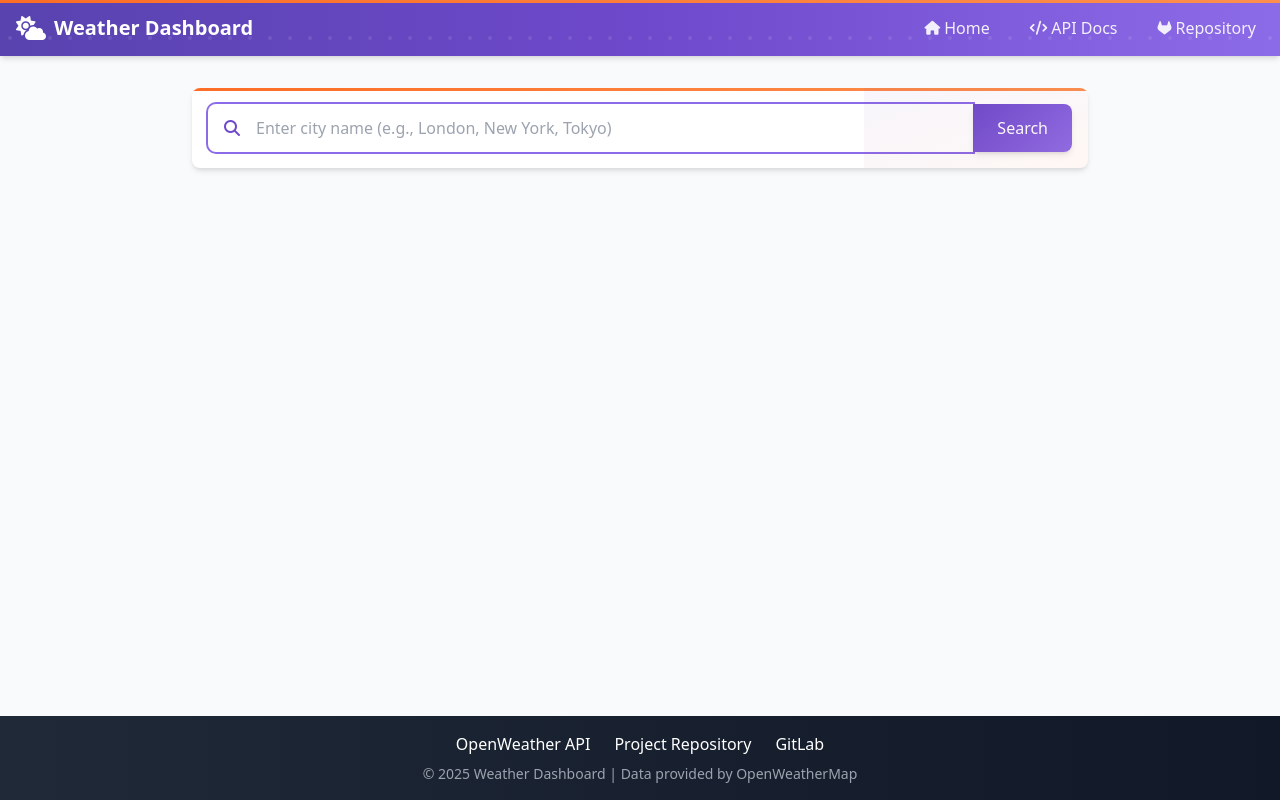
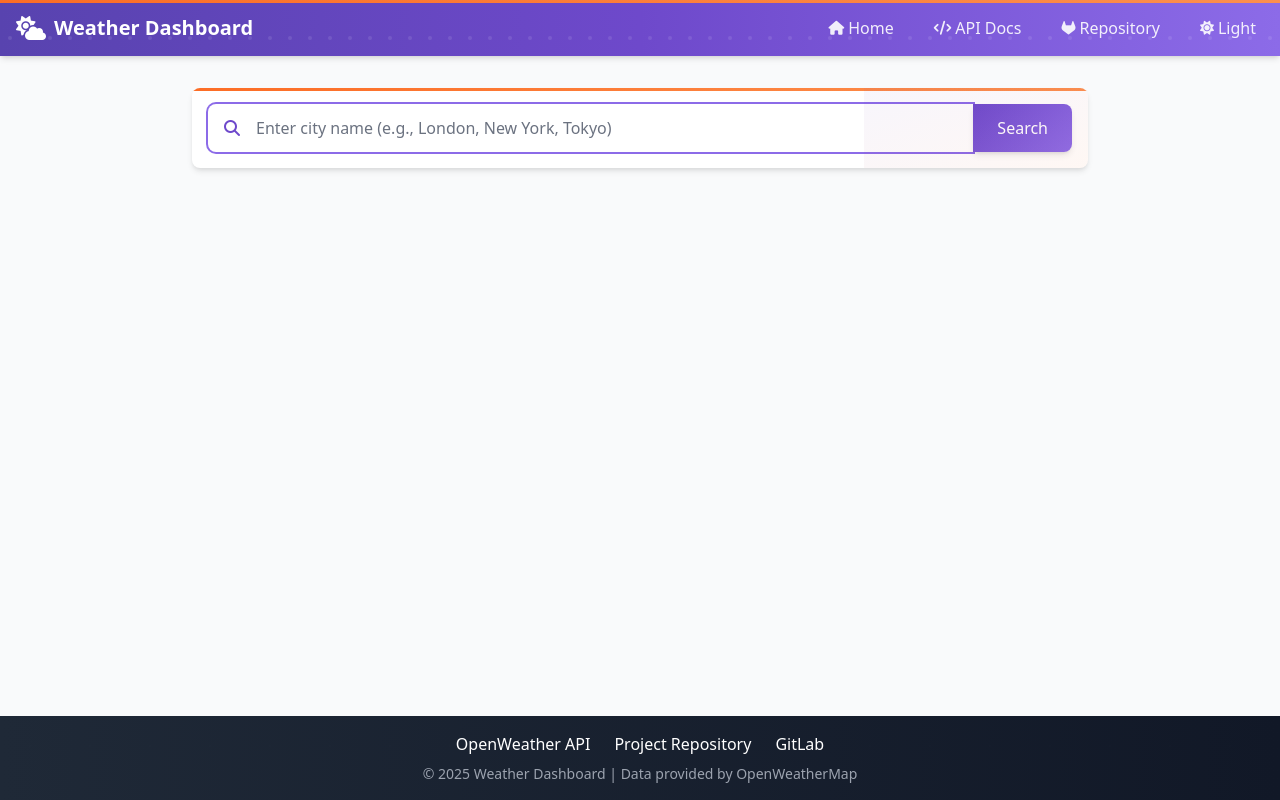
Before and after one commit to sugaroverflow/weather-app-test, a Flask app: page / in a window 1280 px wide. Run offline with Flask 2, Linux system fonts and the light colour scheme; some libraries are stand-ins or nearby versions.

Commit message:
adding dark mode toggle.

```diff
--- a/static/js/weather.js
+++ b/static/js/weather.js
@@ -9,6 +9,11 @@ document.addEventListener('DOMContentLoaded', function () {
     const cityInput = document.getElementById('city-input');
     const weatherInfo = document.getElementById('weather-info');
     const errorMessage = document.getElementById('error-message');
+
+    // Theme toggle elements
+    const themeToggle = document.getElementById('theme-toggle');
+    const themeIcon = document.getElementById('theme-icon');
+    const themeText = document.getElementById('theme-text');
 
     // Elements for weather data
     const cityName = document.getElementById('city-name');
@@ -36,6 +41,44 @@ document.addEventListener('DOMContentLoaded', function () {
 
     // Element for forecast data
     const forecastContainer = document.getElementById('forecast-container');
+
+    /**
+     * Theme management functions
+     */
+    function initTheme() {
+        const savedTheme = localStorage.getItem('theme') || 'light';
+        setTheme(savedTheme);
+    }
+
+    function setTheme(theme) {
+        const html = document.documentElement;
+
+        if (theme === 'dark') {
+            html.classList.remove('light');
+            html.classList.add('dark');
+            themeIcon.className = 'fas fa-moon text-sm';
+            themeText.textContent = 'Dark';
+        } else {
+            html.classList.remove('dark');
+            html.classList.add('light');
+            themeIcon.className = 'fas fa-sun text-sm';
+            themeText.textContent = 'Light';
+        }
+
+        localStorage.setItem('theme', theme);
+    }
+
+    function toggleTheme() {
+        const currentTheme = localStorage.getItem('theme') || 'light';
+        const newTheme = currentTheme === 'light' ? 'dark' : 'light';
+        setTheme(newTheme);
+    }
+
+    // Initialize theme
+    initTheme();
+
+    // Theme toggle event listener
+    themeToggle.addEventListener('click', toggleTheme);
 
     /**
      * Format date from Unix timestamp
@@ -240,7 +283,7 @@ document.addEventListener('DOMContentLoaded', function () {
             console.error('Error fetching forecast:', error);
             forecastContainer.innerHTML = `
                 <div class="col-span-5 text-center py-4">
-                    <p class="text-gray-600">Forecast data could not be loaded.</p>
+                    <p class="text-gray-600 dark:text-gray-300">Forecast data could not be loaded.</p>
                 </div>
             `;
         }
@@ -253,20 +296,20 @@ document.addEventListener('DOMContentLoaded', function () {
      */
     function createForecastCard(day) {
         const card = document.createElement('div');
-        card.className = 'bg-white rounded-lg shadow-sm border border-gray-100 p-4 text-center transition-all hover:shadow-card-hover accent-line-top';
+        card.className = 'bg-white dark:bg-gray-800 rounded-lg shadow-sm dark:shadow-card-dark border border-gray-100 dark:border-gray-600 p-4 text-center transition-all hover:shadow-card-hover dark:hover:shadow-card-hover-dark accent-line-top';
 
         const formattedDate = formatDateString(day.date);
 
         card.innerHTML = `
-            <h4 class="font-medium text-primary-dark mb-2">${formattedDate}</h4>
+            <h4 class="font-medium text-primary-dark dark:text-white mb-2">${formattedDate}</h4>
             <div class="flex justify-center mb-1">
                 <img src="https://openweathermap.org/img/wn/${day.weather.icon}@2x.png"
                      alt="${day.weather.description}"
                      class="w-16 h-16">
             </div>
-            <p class="text-lg font-semibold text-primary-dark mb-1">${Math.round(day.temp)}°C</p>
-            <p class="text-sm text-gray-600 capitalize mb-2">${day.weather.description}</p>
-            <div class="flex justify-between text-xs text-gray-500 mt-2">
+            <p class="text-lg font-semibold text-primary-dark dark:text-white mb-1">${Math.round(day.temp)}°C</p>
+            <p class="text-sm text-gray-600 dark:text-gray-300 capitalize mb-2">${day.weather.description}</p>
+            <div class="flex justify-between text-xs text-gray-500 dark:text-gray-400 mt-2">
                 <span><i class="fas fa-tint mr-1"></i> ${day.humidity}%</span>
                 <span><i class="fas fa-wind mr-1"></i> ${day.wind_speed} m/s</span>
             </div>
--- a/templates/index.html
+++ b/templates/index.html
@@ -1,5 +1,5 @@
 <!DOCTYPE html>
-<html lang="en">
+<html lang="en" class="light">
 
 <head>
     <meta charset="UTF-8">
@@ -9,6 +9,7 @@
     <script src="https://cdn.tailwindcss.com"></script>
     <script>
         tailwind.config = {
+            darkMode: 'class',
             theme: {
                 extend: {
                     colors: {
@@ -29,6 +30,8 @@
                     boxShadow: {
                         card: '0 4px 6px -1px rgba(0, 0, 0, 0.1), 0 2px 4px -1px rgba(0, 0, 0, 0.06)',
                         'card-hover': '0 10px 15px -3px rgba(0, 0, 0, 0.1), 0 4px 6px -2px rgba(0, 0, 0, 0.05)',
+                        'card-dark': '0 4px 6px -1px rgba(0, 0, 0, 0.3), 0 2px 4px -1px rgba(0, 0, 0, 0.2)',
+                        'card-hover-dark': '0 10px 15px -3px rgba(0, 0, 0, 0.4), 0 4px 6px -2px rgba(0, 0, 0, 0.3)',
                     },
                     backgroundImage: {
                         'gradient-primary': 'linear-gradient(135deg, #6e49cb, #8c6be8)',
@@ -68,10 +71,15 @@
             width: 3px;
             background: linear-gradient(to bottom, #fc6d26, #fd8f4d);
         }
+
+        /* Dark mode transitions */
+        * {
+            transition: background-color 0.3s ease, color 0.3s ease, border-color 0.3s ease;
+        }
     </style>
 </head>
 
-<body class="min-h-screen bg-gray-50 flex flex-col">
+<body class="min-h-screen bg-gray-50 dark:bg-gray-900 flex flex-col">
     <!-- Header -->
     <header class="bg-gradient-header text-white shadow-md relative overflow-hidden accent-line-top">
         <div
@@ -83,7 +91,7 @@
                 <h1 class="text-xl font-semibold">Weather Dashboard</h1>
             </div>
             <nav>
-                <ul class="flex space-x-6">
+                <ul class="flex space-x-6 items-center">
                     <li><a href="#"
                             class="hover:text-white hover:opacity-100 opacity-90 flex items-center gap-1 transition-all duration-200 py-1 px-2 rounded-md hover:bg-white/10"><i
                                 class="fas fa-home text-sm"></i> Home</a></li>
@@ -93,6 +101,13 @@
                     <li><a href="https://gitlab.com/gitlab-da/sugaroverflow/weather-app" target="_blank"
                             class="hover:text-white hover:opacity-100 opacity-90 flex items-center gap-1 transition-all duration-200 py-1 px-2 rounded-md hover:bg-white/10"><i
                                 class="fab fa-gitlab text-sm"></i> Repository</a></li>
+                    <li>
+                        <button id="theme-toggle"
+                                class="hover:text-white hover:opacity-100 opacity-90 flex items-center gap-1 transition-all duration-200 py-1 px-2 rounded-md hover:bg-white/10">
+                            <i class="fas fa-sun text-sm" id="theme-icon"></i>
+                            <span id="theme-text">Light</span>
+                        </button>
+                    </li>
                 </ul>
             </nav>
         </div>
@@ -102,12 +117,12 @@
     <main class="flex-grow container mx-auto px-4 py-8">
         <!-- Search Section -->
         <div class="mb-8 max-w-4xl mx-auto">
-            <div class="bg-white rounded-lg shadow-card p-4 flex relative overflow-hidden accent-line-top">
+            <div class="bg-white dark:bg-gray-800 rounded-lg shadow-card dark:shadow-card-dark p-4 flex relative overflow-hidden accent-line-top">
                 <div class="absolute right-0 top-0 w-1/4 h-full opacity-5 bg-gradient-to-br from-primary to-secondary">
                 </div>
                 <i class="fas fa-search absolute left-8 top-1/2 transform -translate-y-1/2 text-primary"></i>
                 <input type="text" id="city-input" placeholder="Enter city name (e.g., London, New York, Tokyo)"
-                    class="w-full py-3 pl-12 pr-4 rounded-l-lg border-0 focus:ring-2 focus:ring-primary-light outline-none" />
+                    class="w-full py-3 pl-12 pr-4 rounded-l-lg border-0 focus:ring-2 focus:ring-primary-light outline-none bg-transparent dark:text-white placeholder-gray-500 dark:placeholder-gray-400" />
                 <button id="search-button"
                     class="bg-gradient-primary hover:bg-primary-dark text-white px-6 py-3 rounded-r-lg font-medium transition duration-200 flex items-center gap-2 shadow-md">
                     <span>Search</span>
@@ -135,27 +150,27 @@
             </div>
 
             <!-- Current Weather -->
-            <div class="bg-white rounded-b-lg shadow-card overflow-hidden">
+            <div class="bg-white dark:bg-gray-800 rounded-b-lg shadow-card dark:shadow-card-dark overflow-hidden">
                 <!-- Current Temperature -->
-                <div class="p-6 border-b border-gray-100 flex justify-between items-center accent-line-left">
+                <div class="p-6 border-b border-gray-100 dark:border-gray-700 flex justify-between items-center accent-line-left">
                     <div class="flex items-center space-x-8">
                         <div id="temperature"
                             class="text-6xl font-bold text-transparent bg-clip-text bg-gradient-to-r from-primary-dark to-primary-light">
                             0°C</div>
                         <div class="flex flex-col items-center">
                             <img id="weather-icon" src="" alt="Weather Icon" class="w-20 h-20">
-                            <span id="weather-description" class="text-gray-600 capitalize mt-1">Weather
+                            <span id="weather-description" class="text-gray-600 dark:text-gray-300 capitalize mt-1">Weather
                                 Description</span>
                         </div>
                     </div>
                     <div class="text-right">
                         <div class="mb-2">
-                            <span class="text-gray-500 text-sm">Feels like:</span>
-                            <span id="feels-like" class="ml-2 font-medium">0°C</span>
+                            <span class="text-gray-500 dark:text-gray-400 text-sm">Feels like:</span>
+                            <span id="feels-like" class="ml-2 font-medium dark:text-white">0°C</span>
                         </div>
                         <div>
-                            <span class="text-gray-500 text-sm">Min/Max:</span>
-                            <span id="min-max" class="ml-2 font-medium">0°C / 0°C</span>
+                            <span class="text-gray-500 dark:text-gray-400 text-sm">Min/Max:</span>
+                            <span id="min-max" class="ml-2 font-medium dark:text-white">0°C / 0°C</span>
                         </div>
                     </div>
                 </div>
@@ -163,38 +178,38 @@
                 <!-- Weather Details Grid -->
                 <div class="grid grid-cols-1 md:grid-cols-2 lg:grid-cols-4 gap-4 p-6">
                     <div
-                        class="bg-gradient-to-br from-gray-50 to-gray-100 rounded-lg p-4 text-center transition-all hover:transform hover:-translate-y-1 hover:shadow-card-hover border border-gray-100 accent-line-top">
+                        class="bg-gradient-to-br from-gray-50 to-gray-100 dark:from-gray-700 dark:to-gray-600 rounded-lg p-4 text-center transition-all hover:transform hover:-translate-y-1 hover:shadow-card-hover dark:hover:shadow-card-hover-dark border border-gray-100 dark:border-gray-600 accent-line-top">
                         <i
                             class="fas fa-thermometer-half text-2xl text-transparent bg-clip-text bg-gradient-to-r from-primary to-primary-light mb-2"></i>
-                        <h4 class="text-xs uppercase tracking-wider text-gray-500 mb-1">Pressure</h4>
-                        <p id="pressure" class="text-xl font-semibold text-primary-dark">0 hPa</p>
+                        <h4 class="text-xs uppercase tracking-wider text-gray-500 dark:text-gray-400 mb-1">Pressure</h4>
+                        <p id="pressure" class="text-xl font-semibold text-primary-dark dark:text-white">0 hPa</p>
                     </div>
                     <div
-                        class="bg-gradient-to-br from-gray-50 to-gray-100 rounded-lg p-4 text-center transition-all hover:transform hover:-translate-y-1 hover:shadow-card-hover border border-gray-100 accent-line-top">
+                        class="bg-gradient-to-br from-gray-50 to-gray-100 dark:from-gray-700 dark:to-gray-600 rounded-lg p-4 text-center transition-all hover:transform hover:-translate-y-1 hover:shadow-card-hover dark:hover:shadow-card-hover-dark border border-gray-100 dark:border-gray-600 accent-line-top">
                         <i
                             class="fas fa-tint text-2xl text-transparent bg-clip-text bg-gradient-to-r from-primary to-primary-light mb-2"></i>
-                        <h4 class="text-xs uppercase tracking-wider text-gray-500 mb-1">Humidity</h4>
-                        <p id="humidity" class="text-xl font-semibold text-primary-dark">0%</p>
+                        <h4 class="text-xs uppercase tracking-wider text-gray-500 dark:text-gray-400 mb-1">Humidity</h4>
+                        <p id="humidity" class="text-xl font-semibold text-primary-dark dark:text-white">0%</p>
                     </div>
                     <div
-                        class="bg-gradient-to-br from-gray-50 to-gray-100 rounded-lg p-4 text-center transition-all hover:transform hover:-translate-y-1 hover:shadow-card-hover border border-gray-100 accent-line-top">
+                        class="bg-gradient-to-br from-gray-50 to-gray-100 dark:from-gray-700 dark:to-gray-600 rounded-lg p-4 text-center transition-all hover:transform hover:-translate-y-1 hover:shadow-card-hover dark:hover:shadow-card-hover-dark border border-gray-100 dark:border-gray-600 accent-line-top">
                         <i
                             class="fas fa-wind text-2xl text-transparent bg-clip-text bg-gradient-to-r from-primary to-primary-light mb-2"></i>
-                        <h4 class="text-xs uppercase tracking-wider text-gray-500 mb-1">Wind Speed</h4>
-                        <p id="wind" class="text-xl font-semibold text-primary-dark">0 m/s</p>
+                        <h4 class="text-xs uppercase tracking-wider text-gray-500 dark:text-gray-400 mb-1">Wind Speed</h4>
+                        <p id="wind" class="text-xl font-semibold text-primary-dark dark:text-white">0 m/s</p>
                     </div>
                     <div
-                        class="bg-gradient-to-br from-gray-50 to-gray-100 rounded-lg p-4 text-center transition-all hover:transform hover:-translate-y-1 hover:shadow-card-hover border border-gray-100 accent-line-top">
+                        class="bg-gradient-to-br from-gray-50 to-gray-100 dark:from-gray-700 dark:to-gray-600 rounded-lg p-4 text-center transition-all hover:transform hover:-translate-y-1 hover:shadow-card-hover dark:hover:shadow-card-hover-dark border border-gray-100 dark:border-gray-600 accent-line-top">
                         <i
                             class="fas fa-compass text-2xl text-transparent bg-clip-text bg-gradient-to-r from-primary to-primary-light mb-2"></i>
-                        <h4 class="text-xs uppercase tracking-wider text-gray-500 mb-1">Wind Direction</h4>
-                        <p id="wind-direction" class="text-xl font-semibold text-primary-dark">N/A</p>
+                        <h4 class="text-xs uppercase tracking-wider text-gray-500 dark:text-gray-400 mb-1">Wind Direction</h4>
+                        <p id="wind-direction" class="text-xl font-semibold text-primary-dark dark:text-white">N/A</p>
                     </div>
                 </div>
 
                 <!-- Air Quality Section -->
                 <div
-                    class="p-6 bg-gradient-to-br from-gray-50 to-gray-100 m-6 rounded-lg border border-gray-100 shadow-sm accent-line-left">
+                    class="p-6 bg-gradient-to-br from-gray-50 to-gray-100 dark:from-gray-700 dark:to-gray-600 m-6 rounded-lg border border-gray-100 dark:border-gray-600 shadow-sm accent-line-left">
                     <h3
                         class="text-xl font-semibold text-transparent bg-clip-text bg-gradient-to-r from-primary-dark to-primary mb-4 flex items-center">
                         <i class="fas fa-lungs mr-2 text-primary"></i> Air Quality
@@ -208,7 +223,7 @@
                                 class="absolute top-1/2 transform -translate-y-1/2 w-4 h-4 bg-white border-2 border-primary-dark rounded-full left-1/4 shadow-md">
                             </div>
                         </div>
-                        <div class="flex justify-between text-xs text-gray-500">
+                        <div class="flex justify-between text-xs text-gray-500 dark:text-gray-400">
                             <span>Good</span>
                             <span>Moderate</span>
                             <span>Poor</span>
@@ -220,35 +235,35 @@
                         <h4 id="air-quality-level"
                             class="text-lg font-medium text-transparent bg-clip-text bg-gradient-to-r from-primary-dark to-primary mb-1">
                             Fair</h4>
-                        <p id="air-quality-description" class="text-gray-600 text-sm">Air quality is acceptable.
+                        <p id="air-quality-description" class="text-gray-600 dark:text-gray-300 text-sm">Air quality is acceptable.
                             However, there may be a risk for some people, particularly those who are unusually sensitive
                             to air pollution.</p>
                     </div>
 
                     <!-- Pollutants Grid -->
                     <div class="grid grid-cols-2 md:grid-cols-4 gap-4">
-                        <div class="bg-white p-3 rounded shadow-sm text-center border border-gray-100 accent-line-top">
-                            <div class="text-xs text-gray-500 mb-1">PM2.5</div>
-                            <div id="pm2_5" class="font-semibold text-primary-dark">0 μg/m³</div>
+                        <div class="bg-white dark:bg-gray-800 p-3 rounded shadow-sm text-center border border-gray-100 dark:border-gray-600 accent-line-top">
+                            <div class="text-xs text-gray-500 dark:text-gray-400 mb-1">PM2.5</div>
+                            <div id="pm2_5" class="font-semibold text-primary-dark dark:text-white">0 μg/m³</div>
                         </div>
-                        <div class="bg-white p-3 rounded shadow-sm text-center border border-gray-100 accent-line-top">
-                            <div class="text-xs text-gray-500 mb-1">PM10</div>
-                            <div id="pm10" class="font-semibold text-primary-dark">0 μg/m³</div>
+                        <div class="bg-white dark:bg-gray-800 p-3 rounded shadow-sm text-center border border-gray-100 dark:border-gray-600 accent-line-top">
+                            <div class="text-xs text-gray-500 dark:text-gray-400 mb-1">PM10</div>
+                            <div id="pm10" class="font-semibold text-primary-dark dark:text-white">0 μg/m³</div>
                         </div>
-                        <div class="bg-white p-3 rounded shadow-sm text-center border border-gray-100 accent-line-top">
-                            <div class="text-xs text-gray-500 mb-1">O₃</div>
-                            <div id="o3" class="font-semibold text-primary-dark">0 μg/m³</div>
+                        <div class="bg-white dark:bg-gray-800 p-3 rounded shadow-sm text-center border border-gray-100 dark:border-gray-600 accent-line-top">
+                            <div class="text-xs text-gray-500 dark:text-gray-400 mb-1">O₃</div>
+                            <div id="o3" class="font-semibold text-primary-dark dark:text-white">0 μg/m³</div>
                         </div>
-                        <div class="bg-white p-3 rounded shadow-sm text-center border border-gray-100 accent-line-top">
-                            <div class="text-xs text-gray-500 mb-1">NO₂</div>
-                            <div id="no2" class="font-semibold text-primary-dark">0 μg/m³</div>
+                        <div class="bg-white dark:bg-gray-800 p-3 rounded shadow-sm text-center border border-gray-100 dark:border-gray-600 accent-line-top">
+                            <div class="text-xs text-gray-500 dark:text-gray-400 mb-1">NO₂</div>
+                            <div id="no2" class="font-semibold text-primary-dark dark:text-white">0 μg/m³</div>
                         </div>
                     </div>
                 </div>
 
                 <!-- 5-Day Forecast Section -->
                 <div
-                    class="p-6 bg-gradient-to-br from-gray-50 to-gray-100 m-6 rounded-lg border border-gray-100 shadow-sm accent-line-left">
+                    class="p-6 bg-gradient-to-br from-gray-50 to-gray-100 dark:from-gray-700 dark:to-gray-600 m-6 rounded-lg border border-gray-100 dark:border-gray-600 shadow-sm accent-line-left">
                     <h3
                         class="text-xl font-semibold text-transparent bg-clip-text bg-gradient-to-r from-primary-dark to-primary mb-4 flex items-center">
                         <i class="fas fa-calendar-alt mr-2 text-primary"></i> 5-Day Forecast
```
